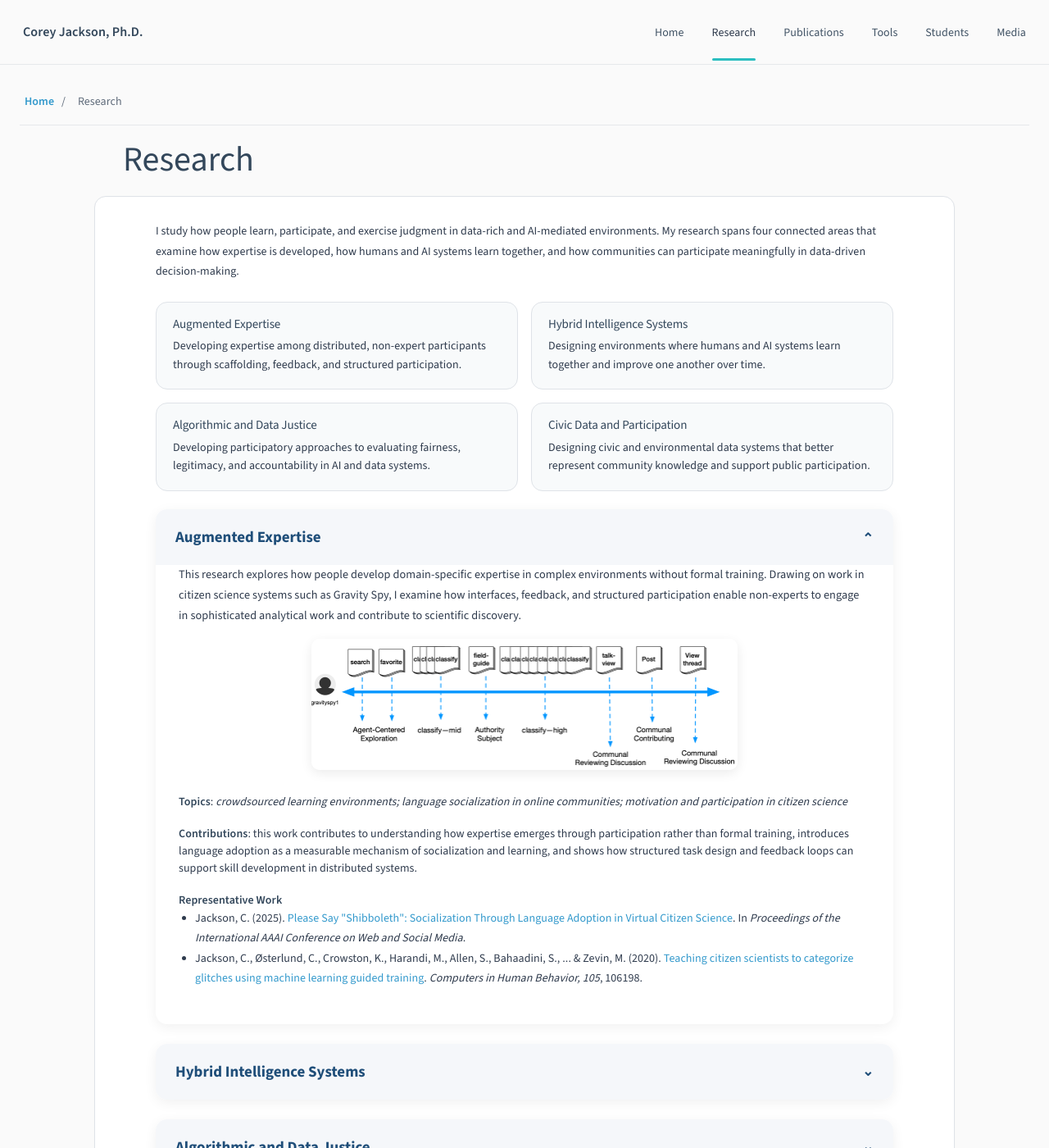
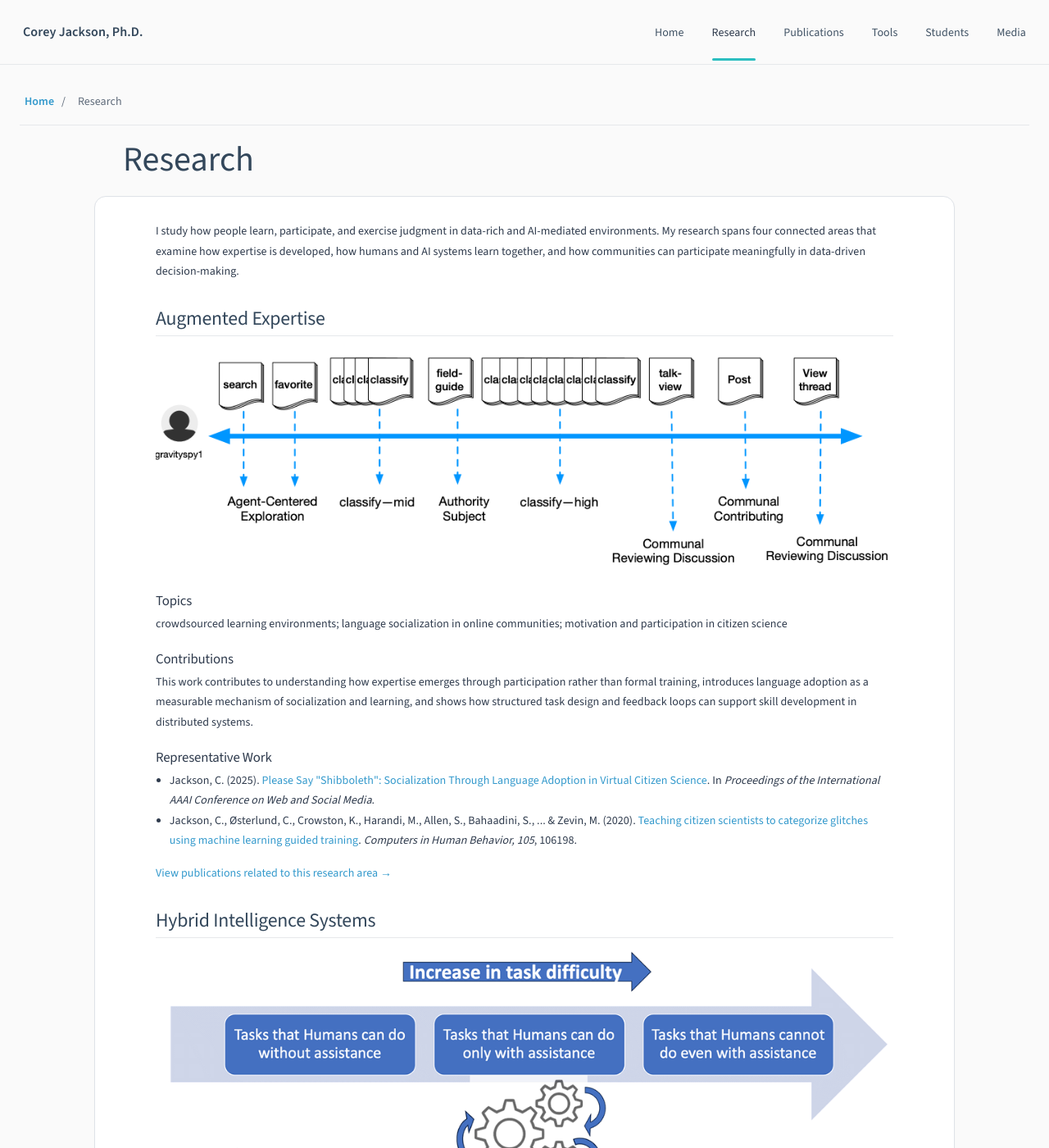
Before and after one commit to cjacks04/cjacks04.github.io, a Jekyll site: the page built from research.md, in a window 1280 px wide and 1400 px high. Shown: the whole window at 82% size. Built offline with Jekyll 4.4.1, drawn with Linux system fonts in a browser that asks for light colours; nearby versions of some CDN libraries; a style sheet for code colours, icons or effects is not loaded; some of the changed text lies outside the part shown.

Commit message:
Redesign research page as four-card grid

```diff
--- a/research.md
+++ b/research.md
@@ -5,89 +5,128 @@ permalink: /research/
 extra_css: /assets/css/research-polish.css
 ---
 
-<div class="research-page">
+<div class="research-page research-grid-page">
 
   <div class="research-intro">
     <p>I study how people learn, participate, and exercise judgment in data-rich and AI-mediated environments. My research spans four connected areas that examine how expertise is developed, how humans and AI systems learn together, and how communities can participate meaningfully in data-driven decision-making.</p>
   </div>
 
-  <div class="research-overview-grid" aria-label="Research areas">
-    <div class="research-overview-card"><a href="#augmented-expertise"><h3>Augmented Expertise</h3><p>Developing expertise among distributed, non-expert participants through scaffolding, feedback, and structured participation.</p></a></div>
-    <div class="research-overview-card"><a href="#hybrid-intelligence"><h3>Hybrid Intelligence Systems</h3><p>Designing environments where humans and AI systems learn together and improve one another over time.</p></a></div>
-    <div class="research-overview-card"><a href="#algorithmic-data-justice"><h3>Algorithmic and Data Justice</h3><p>Developing participatory approaches to evaluating fairness, legitimacy, and accountability in AI and data systems.</p></a></div>
-    <div class="research-overview-card"><a href="#civic-data"><h3>Civic Data and Participation</h3><p>Designing civic and environmental data systems that better represent community knowledge and support public participation.</p></a></div>
-  </div>
+  <div class="research-grid" aria-label="Research areas">
 
-  <div class="research-card collapsible-card" id="augmented-expertise">
-    <button class="research-card-toggle" type="button" aria-expanded="true" aria-controls="augmented-expertise-content"><span>Augmented Expertise</span></button>
-    <div class="research-card-content open" id="augmented-expertise-content">
-      <p>This research explores how people develop domain-specific expertise in complex environments without formal training. Drawing on work in citizen science systems such as Gravity Spy, I examine how interfaces, feedback, and structured participation enable non-experts to engage in sophisticated analytical work and contribute to scientific discovery.</p>
-      <div class="research-image"><img src="/assets/img/research/augment2.png" alt="Diagram illustrating Gravity Spy data analysis" /></div>
-      <div class="research-section"><strong>Topics</strong>: <em>crowdsourced learning environments; language socialization in online communities; motivation and participation in citizen science</em></div>
-      <div class="research-section"><strong>Contributions</strong>: this work contributes to understanding how expertise emerges through participation rather than formal training, introduces language adoption as a measurable mechanism of socialization and learning, and shows how structured task design and feedback loops can support skill development in distributed systems.</div>
-      <div class="research-section"><strong>Representative Work</strong><ul><li>Jackson, C. (2025). <a href="https://ojs.aaai.org/index.php/ICWSM/article/view/35851" target="_blank" rel="noopener">Please Say "Shibboleth": Socialization Through Language Adoption in Virtual Citizen Science</a>. In <em>Proceedings of the International AAAI Conference on Web and Social Media</em>.</li><li>Jackson, C., Østerlund, C., Crowston, K., Harandi, M., Allen, S., Bahaadini, S., ... & Zevin, M. (2020). <a href="https://www.sciencedirect.com/science/article/pii/S0747563219304182" target="_blank" rel="noopener">Teaching citizen scientists to categorize glitches using machine learning guided training</a>. <em>Computers in Human Behavior, 105</em>, 106198.</li></ul></div>
-    </div>
-  </div>
+    <article class="research-grid-card" id="augmented-expertise">
+      <div class="research-grid-card-body">
+        <h2>Augmented Expertise</h2>
+        <div class="research-grid-image">
+          <img src="/assets/img/research/augment2.png" alt="Diagram illustrating Gravity Spy data analysis" />
+        </div>
 
-  <div class="research-card collapsible-card" id="hybrid-intelligence">
-    <button class="research-card-toggle" type="button" aria-expanded="false" aria-controls="hybrid-intelligence-content"><span>Hybrid Intelligence Systems</span></button>
-    <div class="research-card-content" id="hybrid-intelligence-content">
-      <p>This work moves beyond traditional pipelines where humans simply label data for AI systems. Instead, I study co-learning environments where humans and algorithms iteratively improve one another, forming adaptive systems that evolve over time.</p>
-      <div class="research-image"><img src="/assets/img/research/hybrid1.png" alt="Gravity Spy system interface" /></div>
-      <div class="research-section"><strong>Topics</strong>: <em>citizen science and machine learning integration; machine-guided classification systems</em></div>
-      <div class="research-section"><strong>Contributions</strong>: this research introduces co-learning as a model for human-AI interaction, shows how humans can act as analytical collaborators rather than only data labelers, and demonstrates how hybrid systems can improve both model performance and human expertise.</div>
-      <div class="research-section"><strong>Representative Work</strong><ul><li>Zevin, M., Jackson, C. B., Doctor, Z., Wu, Y., Østerlund, C., Johnson, L. C., ... & Téglás, B. (2024). <a href="https://link.springer.com/article/10.1140/epjp/s13360-023-04795-4" target="_blank" rel="noopener">Gravity Spy: lessons learned and a path forward</a>. <em>The European Physical Journal Plus, 139(1)</em>, 100.</li><li>Østerlund, C., Crowston, K., Jackson, C. B., Wu, Y., Smith, A. O., & Katsaggelos, A. K. (2024). <a href="https://theoryandpractice.citizenscienceassociation.org/articles/10.5334/cstp.738" target="_blank" rel="noopener">Supporting Human and Machine Co-Learning in Citizen Science: Lessons From Gravity Spy</a>. <em>Citizen Science: Theory and Practice, 9(1)</em>.</li></ul></div>
-    </div>
-  </div>
+        <div class="research-grid-section">
+          <h3>Topics</h3>
+          <p>crowdsourced learning environments; language socialization in online communities; motivation and participation in citizen science</p>
+        </div>
 
-  <div class="research-card collapsible-card" id="algorithmic-data-justice">
-    <button class="research-card-toggle" type="button" aria-expanded="false" aria-controls="algorithmic-data-justice-content"><span>Algorithmic and Data Justice</span></button>
-    <div class="research-card-content" id="algorithmic-data-justice-content">
-      <p>This research examines how AI systems embed assumptions about fairness, legitimacy, and decision-making. It develops participatory approaches in which communities act as evaluators of algorithmic systems, bringing contextual knowledge and normative reasoning into oversight processes.</p>
-      <div class="research-image"><img src="/assets/img/research/algorithm.png" alt="Interface used in research on AI evaluation" /></div>
-      <div class="research-section"><strong>Topics</strong>: <em>participatory AI auditing; public perceptions of data use</em></div>
-      <div class="research-section"><strong>Contributions</strong>: this work reframes AI auditing as a participatory and socially grounded process, demonstrates the importance of normative reasoning in evaluating algorithmic systems, and connects technical AI evaluation with community-centered perspectives on responsible AI.</div>
-      <div class="research-section"><strong>Representative Work</strong><ul><li>Jackson, C., Ahmad, T., Raj, S. D., & Wu, N. (2026). <a href="https://camps.aptaracorp.com/ACM_PMS/PMS/ACM/PACMHCI/PACMHCIV10I2/3757/4a2969fe-ed4e-11f0-957d-16ffd757ba29/OUT/PACMHCIv10i2-3757.html" target="_blank" rel="noopener">Beyond Bias Detection: Community auditors and normative reasoning in AI oversight</a>. <em>Proceedings of the ACM on Human-Computer Interaction</em>.</li></ul></div>
-    </div>
-  </div>
+        <div class="research-grid-section">
+          <h3>Contributions</h3>
+          <p>This work contributes to understanding how expertise emerges through participation rather than formal training, introduces language adoption as a measurable mechanism of socialization and learning, and shows how structured task design and feedback loops can support skill development in distributed systems.</p>
+        </div>
 
-  <div class="research-card collapsible-card" id="civic-data">
-    <button class="research-card-toggle" type="button" aria-expanded="false" aria-controls="civic-data-content"><span>Civic Data and Participation</span></button>
-    <div class="research-card-content" id="civic-data-content">
-      <p>This work focuses on inequities in access to data and participation in civic processes. I study how environmental and public-sector data systems can better represent community knowledge, particularly in contexts of environmental justice and local decision-making.</p>
-      <div class="research-image"><img src="/assets/img/research/knowledge_map.png" alt="Knowledge Map interface" /></div>
-      <div class="research-section"><strong>Topics</strong>: <em>environmental justice mapping; civic data representativeness; Knowledge Map community data portal</em></div>
-      <div class="research-section"><strong>Contributions</strong>: this work identifies structural barriers to participation in civic data systems, develops models for understanding representativeness in community-generated data, and designs systems that integrate community narratives with institutional data, including <a href="https://connect.doit.wisc.edu/knowledge-map/" target="_blank" rel="noopener">Knowledge Map</a>.</div>
-      <div class="research-section"><strong>Representative Work</strong><ul><li>Jeong, E., Jackson, C., Pandey, S., & Chen, K. (2026, April). <a href="https://dl.acm.org/doi/full/10.1145/3772318.3790756" target="_blank" rel="noopener">Seeing Like a Community: Public Perceptions of Data Use in Government</a>. In <em>Proceedings of the 2026 CHI Conference on Human Factors in Computing Systems</em>.</li></ul></div>
-    </div>
+        <div class="research-grid-section representative-work">
+          <h3>Representative Work</h3>
+          <ul>
+            <li>Jackson, C. (2025). <a href="https://ojs.aaai.org/index.php/ICWSM/article/view/35851" target="_blank" rel="noopener">Please Say "Shibboleth": Socialization Through Language Adoption in Virtual Citizen Science</a>. In <em>Proceedings of the International AAAI Conference on Web and Social Media</em>.</li>
+            <li>Jackson, C., Østerlund, C., Crowston, K., Harandi, M., Allen, S., Bahaadini, S., ... & Zevin, M. (2020). <a href="https://www.sciencedirect.com/science/article/pii/S0747563219304182" target="_blank" rel="noopener">Teaching citizen scientists to categorize glitches using machine learning guided training</a>. <em>Computers in Human Behavior, 105</em>, 106198.</li>
+          </ul>
+        </div>
+
+        <p class="research-publications-link"><a href="{{ '/publications/' | relative_url }}">View publications related to this research area →</a></p>
+      </div>
+    </article>
+
+    <article class="research-grid-card" id="hybrid-intelligence">
+      <div class="research-grid-card-body">
+        <h2>Hybrid Intelligence Systems</h2>
+        <div class="research-grid-image">
+          <img src="/assets/img/research/hybrid1.png" alt="Gravity Spy system interface" />
+        </div>
+
+        <div class="research-grid-section">
+          <h3>Topics</h3>
+          <p>citizen science and machine learning integration; machine-guided classification systems</p>
+        </div>
+
+        <div class="research-grid-section">
+          <h3>Contributions</h3>
+          <p>This research introduces co-learning as a model for human-AI interaction, shows how humans can act as analytical collaborators rather than only data labelers, and demonstrates how hybrid systems can improve both model performance and human expertise.</p>
+        </div>
+
+        <div class="research-grid-section representative-work">
+          <h3>Representative Work</h3>
+          <ul>
+            <li>Zevin, M., Jackson, C. B., Doctor, Z., Wu, Y., Østerlund, C., Johnson, L. C., ... & Téglás, B. (2024). <a href="https://link.springer.com/article/10.1140/epjp/s13360-023-04795-4" target="_blank" rel="noopener">Gravity Spy: lessons learned and a path forward</a>. <em>The European Physical Journal Plus, 139(1)</em>, 100.</li>
+            <li>Østerlund, C., Crowston, K., Jackson, C. B., Wu, Y., Smith, A. O., & Katsaggelos, A. K. (2024). <a href="https://theoryandpractice.citizenscienceassociation.org/articles/10.5334/cstp.738" target="_blank" rel="noopener">Supporting Human and Machine Co-Learning in Citizen Science: Lessons From Gravity Spy</a>. <em>Citizen Science: Theory and Practice, 9(1)</em>.</li>
+          </ul>
+        </div>
+
+        <p class="research-publications-link"><a href="{{ '/publications/' | relative_url }}">View publications related to this research area →</a></p>
+      </div>
+    </article>
+
+    <article class="research-grid-card" id="algorithmic-data-justice">
+      <div class="research-grid-card-body">
+        <h2>Algorithmic and Data Justice</h2>
+        <div class="research-grid-image">
+          <img src="/assets/img/research/algorithm.png" alt="Interface used in research on AI evaluation" />
+        </div>
+
+        <div class="research-grid-section">
+          <h3>Topics</h3>
+          <p>participatory AI auditing; public perceptions of data use</p>
+        </div>
+
+        <div class="research-grid-section">
+          <h3>Contributions</h3>
+          <p>This work reframes AI auditing as a participatory and socially grounded process, demonstrates the importance of normative reasoning in evaluating algorithmic systems, and connects technical AI evaluation with community-centered perspectives on responsible AI.</p>
+        </div>
+
+        <div class="research-grid-section representative-work">
+          <h3>Representative Work</h3>
+          <ul>
+            <li>Jackson, C., Ahmad, T., Raj, S. D., & Wu, N. (2026). <a href="https://camps.aptaracorp.com/ACM_PMS/PMS/ACM/PACMHCI/PACMHCIV10I2/3757/4a2969fe-ed4e-11f0-957d-16ffd757ba29/OUT/PACMHCIv10i2-3757.html" target="_blank" rel="noopener">Beyond Bias Detection: Community auditors and normative reasoning in AI oversight</a>. <em>Proceedings of the ACM on Human-Computer Interaction</em>.</li>
+          </ul>
+        </div>
+
+        <p class="research-publications-link"><a href="{{ '/publications/' | relative_url }}">View publications related to this research area →</a></p>
+      </div>
+    </article>
+
+    <article class="research-grid-card" id="civic-data">
+      <div class="research-grid-card-body">
+        <h2>Civic Data and Participation</h2>
+        <div class="research-grid-image">
+          <img src="/assets/img/research/knowledge_map.png" alt="Knowledge Map interface" />
+        </div>
+
+        <div class="research-grid-section">
+          <h3>Topics</h3>
+          <p>environmental justice mapping; civic data representativeness; Knowledge Map community data portal</p>
+        </div>
+
+        <div class="research-grid-section">
+          <h3>Contributions</h3>
+          <p>This work identifies structural barriers to participation in civic data systems, develops models for understanding representativeness in community-generated data, and designs systems that integrate community narratives with institutional data, including <a href="https://connect.doit.wisc.edu/knowledge-map/" target="_blank" rel="noopener">Knowledge Map</a>.</p>
+        </div>
+
+        <div class="research-grid-section representative-work">
+          <h3>Representative Work</h3>
+          <ul>
+            <li>Jeong, E., Jackson, C., Pandey, S., & Chen, K. (2026, April). <a href="https://dl.acm.org/doi/full/10.1145/3772318.3790756" target="_blank" rel="noopener">Seeing Like a Community: Public Perceptions of Data Use in Government</a>. In <em>Proceedings of the 2026 CHI Conference on Human Factors in Computing Systems</em>.</li>
+          </ul>
+        </div>
+
+        <p class="research-publications-link"><a href="{{ '/publications/' | relative_url }}">View publications related to this research area →</a></p>
+      </div>
+    </article>
+
   </div>
 
 </div>
-
-<script>
-document.addEventListener("DOMContentLoaded", function () {
-  const toggles = document.querySelectorAll(".research-card-toggle");
-
-  toggles.forEach((toggle) => {
-    toggle.addEventListener("click", function () {
-      const content = this.nextElementSibling;
-      const isOpen = this.getAttribute("aria-expanded") === "true";
-      this.setAttribute("aria-expanded", String(!isOpen));
-      this.classList.toggle("open", !isOpen);
-      content.classList.toggle("open", !isOpen);
-    });
-  });
-
-  document.querySelectorAll('.research-overview-card a').forEach((link) => {
-    link.addEventListener('click', function () {
-      const target = document.querySelector(this.getAttribute('href'));
-      if (!target) return;
-      const toggle = target.querySelector('.research-card-toggle');
-      const content = target.querySelector('.research-card-content');
-      toggle.classList.add('open');
-      toggle.setAttribute('aria-expanded', 'true');
-      content.classList.add('open');
-    });
-  });
-});
-</script>
```
